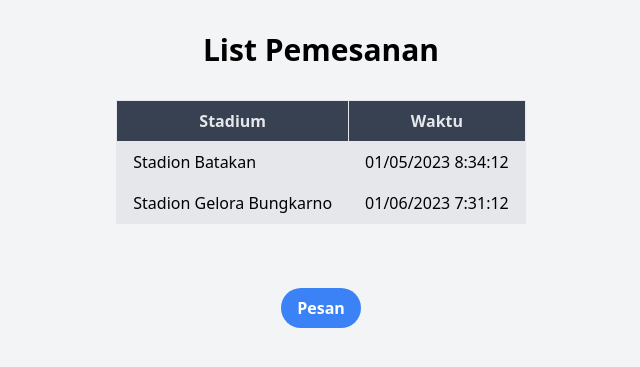
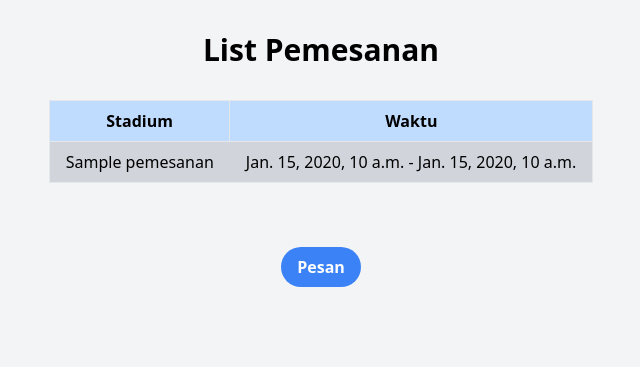
Before and after one commit to Basdat-D4/uleague, a Django app: template peminjaman_stadium/templates/list_pemesanan.html in a window 1280 px wide. Shown: the part 52-419 px from the top of the page, without its empty margins (319-959 px from the left). Run offline with Django 4.2, Linux system fonts and the light colour scheme; the template is opened without the code that fills it: most values are stand-ins (such as "Sample title", 1, 10 or a date in 2020); some libraries are stand-ins or nearby versions.

Commit message:
fetch list peminjaman stadium: success

```diff
--- a/peminjaman_stadium/templates/list_pemesanan.html
+++ b/peminjaman_stadium/templates/list_pemesanan.html
@@ -13,27 +13,25 @@
 	<div class="container mx-auto my-8">
 		<h1 class="flex justify-center text-3xl font-bold mb-4">List Pemesanan</h1>
 
-        <div class="mt-8 flex justify-center">
-            <table class="table-auto border border-gray-300">
+        <div class="mt-8 flex justify-center container">
+            <table class="w-auto border-collapse border border-gray-300">
                 <thead>
-                    <tr class="bg-gray-700 text-gray-200">
-                        <th class="py-2 px-4 border">Stadium</th>
-                        <th class="py-2 px-4 border">Waktu</th>
-                    </tr>
+                  <tr>
+                    <th class="py-2 px-4 bg-blue-200 border">Stadium</th>
+                    <th class="py-2 px-4 bg-blue-200 border">Waktu</th>
+                  </tr>
                 </thead>
-
-
                 <tbody>
-                    <tr class="bg-gray-200 border border-black border-2">
-                        <td class="py-2 px-4 border">Stadion Batakan</td>
-                        <td class="py-2 px-4 border">01/05/2023 8:34:12</td>
-                    </tr>
-                </tbody>
-                <tbody>
-                    <tr class="bg-gray-200 border border-black border-2">
-                        <td class="py-2 px-4 border">Stadion Gelora Bungkarno</td>
-                        <td class="py-2 px-4 border">01/06/2023 7:31:12</td>
-                    </tr>
+                    {% for pemesanan in pemesanan_list %}
+                        {% if forloop.counter|divisibleby:2 %}
+                        <tr class="border bg-gray-200">
+                        {% else %}
+                        <tr class="border bg-gray-300">
+                        {% endif %}
+                            <td class="py-2 px-4 border-b">{{ pemesanan.nama }}</td>
+                            <td class="py-2 px-4 border-b">{{ pemesanan.start_datetime }} - {{ pemesanan.end_datetime }}</td>
+                        </tr>
+                    {% endfor %}
                 </tbody>
             </table>
         </div>
```
Also changed, not shown: peminjaman_stadium/views.py (+29 -1 lines).
